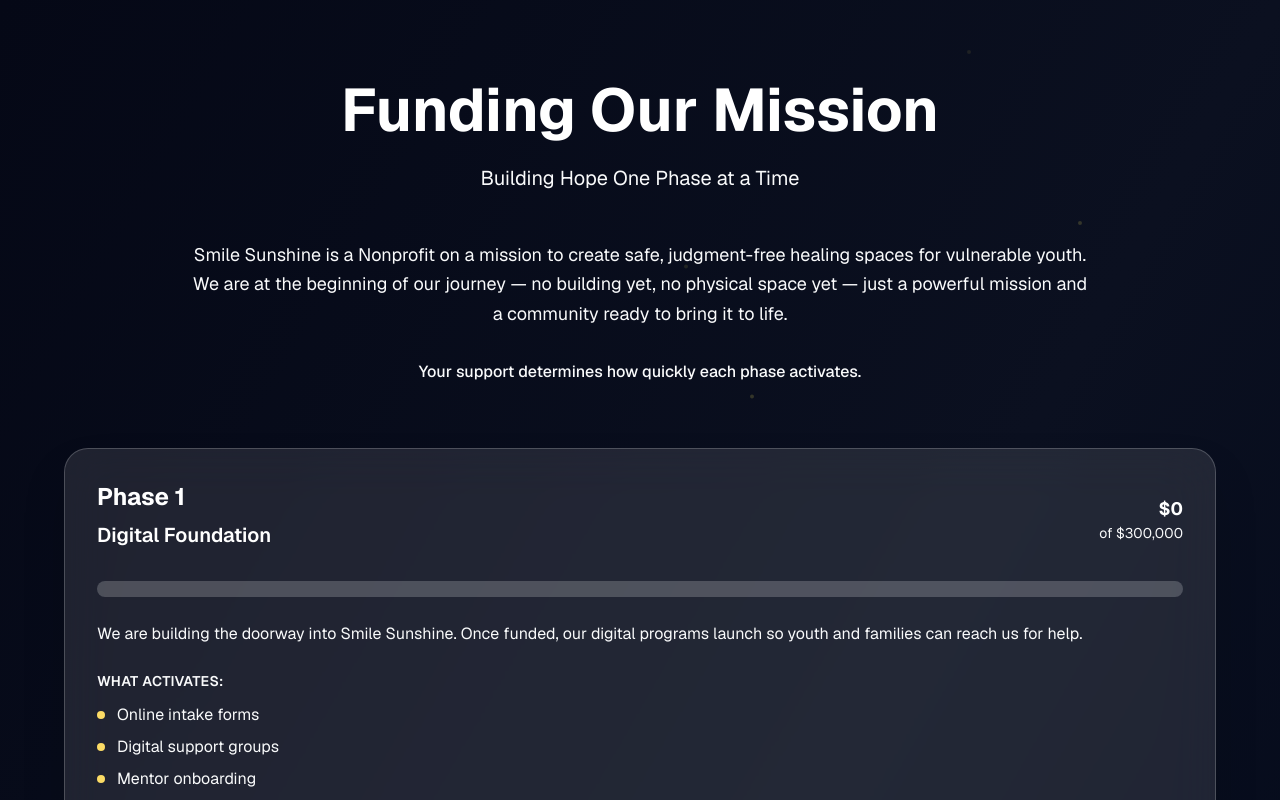
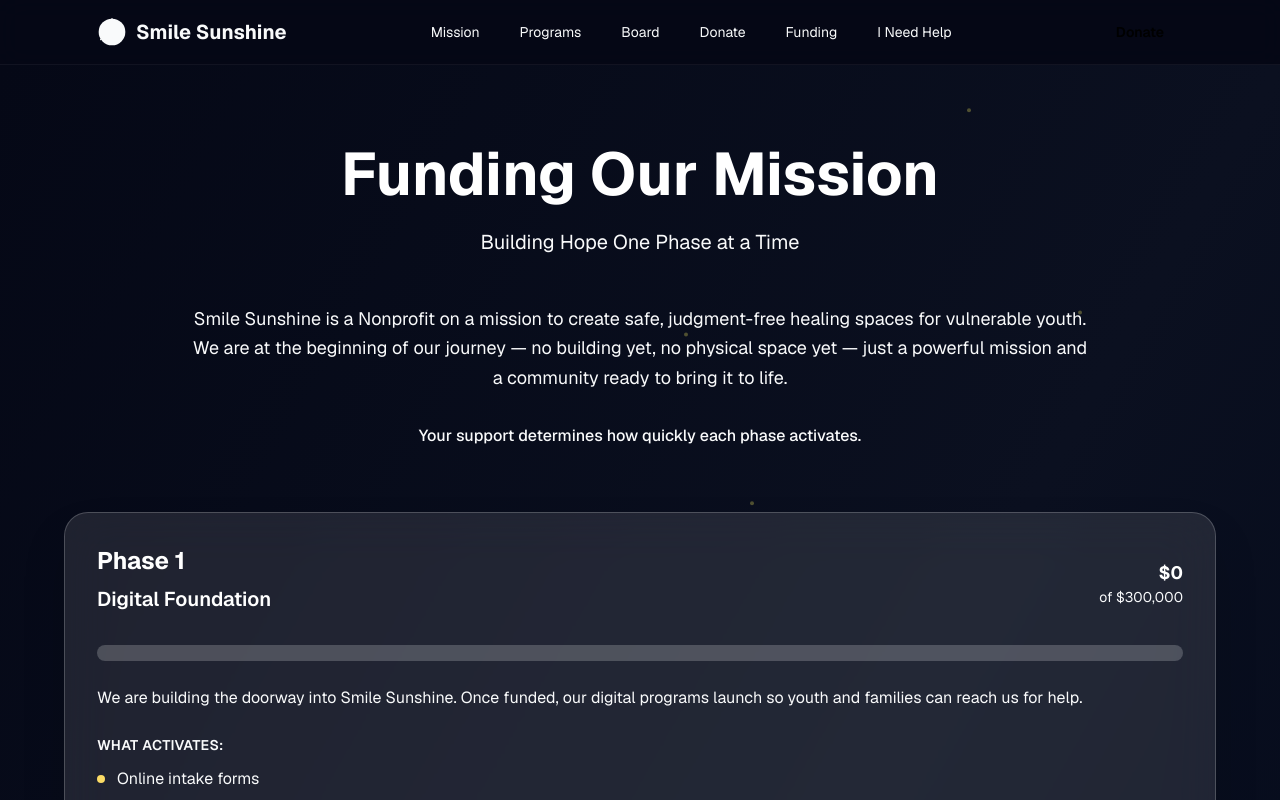
Before and after one commit to BitCoinKing/smilesunshine, a Next.js app: page /funding in a window 1280 px wide. Shown: the top 800 px of the page. Built offline with nearby package versions, Linux system fonts and the light colour scheme.

Commit message:
header footer update

```diff
--- a/src/app/funding/page.tsx
+++ b/src/app/funding/page.tsx
@@ -2,6 +2,8 @@
 
 import { motion } from "framer-motion";
 import { useEffect, useState } from "react";
+import { Header } from "@/components/Header";
+import { Footer } from "@/components/Footer";
 
 const phases = [
   {
@@ -71,26 +73,28 @@ function ProgressBar({ goal, current, isActive }: { goal: number; current: numbe
 }
 
 function FloatingParticles() {
+  const [particles, setParticles] = useState<any[]>([]);
+
+  useEffect(() => {
+    const generated = Array.from({ length: 20 }, () => ({
+      left: Math.random() * 100,
+      top: Math.random() * 100,
+      delay: Math.random() * 4,
+      duration: 6 + Math.random() * 4,
+    }));
+    setParticles(generated);
+  }, []);
+
+  // During SSR particles array is empty, preventing hydration mismatch
   return (
     <div className="absolute inset-0 overflow-hidden pointer-events-none">
-      {Array.from({ length: 20 }, (_, i) => (
+      {particles.map((p, i) => (
         <motion.div
           key={i}
           className="absolute w-1 h-1 bg-[#F6EB61]/30 rounded-full"
-          style={{
-            left: `${Math.random() * 100}%`,
-            top: `${Math.random() * 100}%`,
-          }}
-          animate={{
-            y: [0, -100],
-            opacity: [0, 0.6, 0],
-          }}
-          transition={{
-            duration: 8 + Math.random() * 4,
-            repeat: Infinity,
-            ease: "easeInOut",
-            delay: Math.random() * 5,
-          }}
+          style={{ left: `${p.left}%`, top: `${p.top}%` }}
+          animate={{ y: [0, -20, 0] }}
+          transition={{ repeat: Infinity, duration: p.duration, delay: p.delay }}
         />
       ))}
     </div>
@@ -174,7 +178,7 @@ function PhaseCard({ phase, index }: { phase: typeof phases[0]; index: number })
           disabled
           className="mt-8 rounded-full w-full py-3 bg-gray-500/30 border border-gray-400/20 text-gray-300 cursor-not-allowed opacity-60"
         >
-          Locked Until Phase 1 Is Fully Funded
+          Locked Until Phase {phase.id === 2 ? "1" : "2"} Is Fully Funded
         </button>
       )}
     </motion.div>
@@ -183,6 +187,9 @@ function PhaseCard({ phase, index }: { phase: typeof phases[0]; index: number })
 
 export default function FundingPage() {
   return (
+    <>
+      <Header />
+      <div className="pt-16">
         <div className="min-h-screen bg-gradient-to-br from-[#050816] via-[#0b1020] to-[#020617] relative">
           <FloatingParticles />
 
@@ -234,12 +241,15 @@ export default function FundingPage() {
 
           {/* Phases */}
           <section className="px-6 md:px-16 pb-20">
-        <div className="max-w-6xl mx-auto space-y-12">
+            <div className="max-w-6xl mx-auto space-y-16">
               {phases.map((phase, index) => (
                 <PhaseCard key={phase.id} phase={phase} index={index} />
               ))}
             </div>
           </section>
         </div>
+      </div>
+      <Footer />
+    </>
   );
 }
```
Lines whose indentation alone changed are shown as unchanged.
